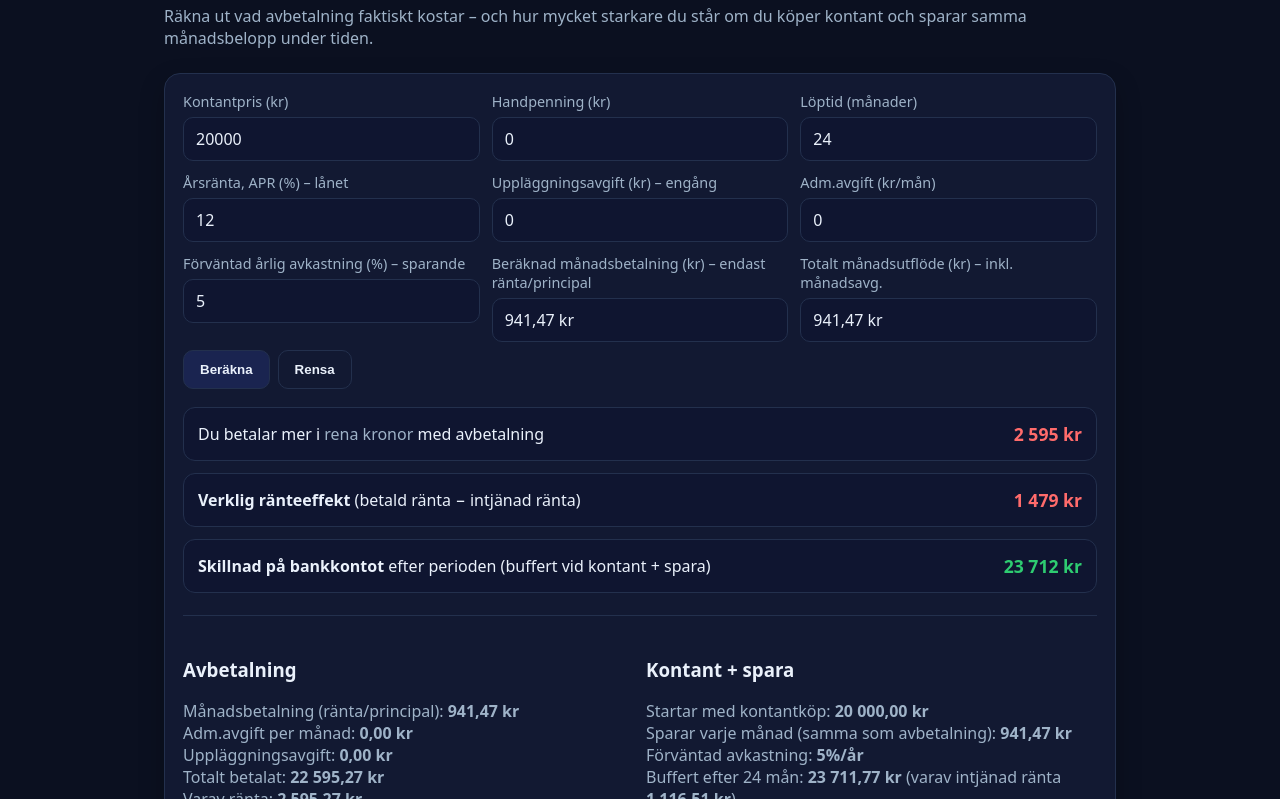
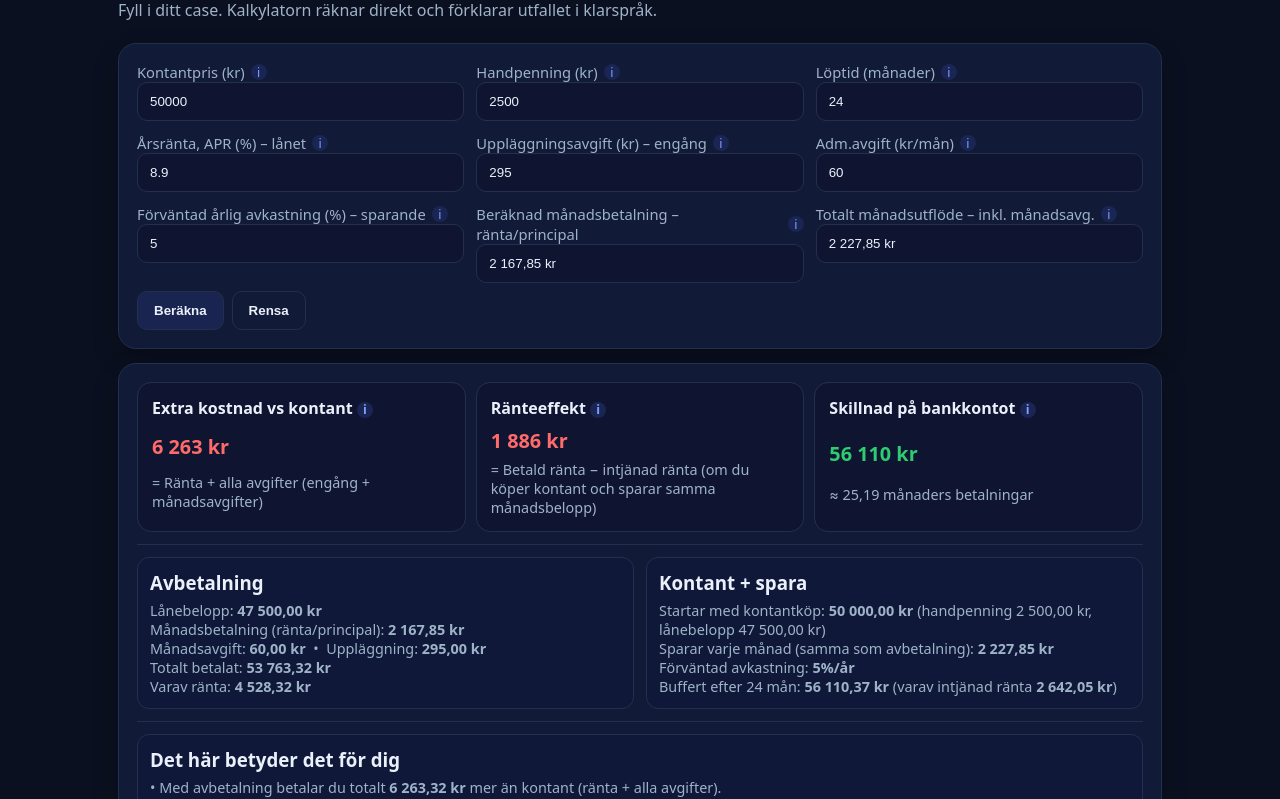
Before and after one commit to Hassehare1/finans-kalkyl-demo, a plain HTML site: page finans-kalkylator.html in a window 1280 px wide. Shown: the part 78-877 px from the top of the page. Drawn offline with Linux system fonts and the light colour scheme.

Commit message:
Update finans-kalkylator.html

```diff
--- a/finans-kalkylator.html
+++ b/finans-kalkylator.html
@@ -1,111 +1,99 @@
 <!doctype html>
 <html lang="sv">
 <head>
-  <meta charset="utf-8" />
-  <meta name="viewport" content="width=device-width, initial-scale=1" />
-  <title>Köp på avbetalning vs kontant + spara</title>
+<meta charset="utf-8"/>
+<meta name="viewport" content="width=device-width,initial-scale=1"/>
+<title>Avbetalning vs kontant + spara</title>
 <style>
   :root{
-      --bg:#0b1020;
-      --card:#121932;
-      --muted:#9fb3c8;
-      --text:#eaf1fb;
-      --ok:#2ecc71;
-      --warn:#ffb648;
-      --bad:#ff6b6b;
-      --line:#23304d;
-      --focus:#7aa2ff;
+    --bg:#0b1020;--card:#111a36;--soft:#0f1530;--line:#23304d;
+    --text:#eaf1fb;--muted:#9fb3c8;--hint:#7aa2ff;
+    --ok:#2ecc71;--warn:#ffb648;--bad:#ff6b6b;
   }
   *{box-sizing:border-box}
-    body{
-      margin:0; font-family: ui-sans-serif, system-ui, -apple-system, Segoe UI, Roboto, Helvetica, Arial, sans-serif;
-      background:var(--bg); color:var(--text);
-    }
-    .wrap{max-width:1000px; margin-inline:auto; padding:24px}
-    h1{font-size:clamp(22px,2.6vw,32px); margin:0 0 16px}
-    .sub{color:var(--muted); margin:0 0 24px}
-    .card{
-      background:var(--card); border:1px solid var(--line);
-      border-radius:16px; padding:18px;
-      box-shadow:0 10px 24px rgba(0,0,0,.25);
-    }
-    .grid{display:grid; gap:12px}
-    @media(min-width:780px){ .grid{grid-template-columns: repeat(3, 1fr)} }
-    label{font-size:.9rem; color:var(--muted)}
-    input{
-      width:100%; padding:10px 12px; font:inherit; color:var(--text);
-      background:#0f1530; border:1px solid var(--line); border-radius:10px;
-      outline:none;
-    }
-    input:focus{border-color:var(--focus); box-shadow:0 0 0 4px rgba(122,162,255,.15)}
-    .col{display:flex; flex-direction:column; gap:6px}
-    .row{display:flex; gap:8px; flex-wrap:wrap}
-    .btn{
-      padding:11px 16px; border-radius:10px; border:1px solid var(--line);
-      background:#1a2450; color:var(--text); cursor:pointer; font-weight:600;
-    }
-    .btn:hover{filter:brightness(1.05)}
+  body{margin:0;background:var(--bg);color:var(--text);
+       font-family:ui-sans-serif,system-ui,-apple-system,Segoe UI,Roboto,Helvetica,Arial}
+  .wrap{max-width:1100px;margin:auto;padding:28px}
+  h1{margin:0 0 6px;font-size:clamp(22px,2.7vw,32px)}
+  .sub{margin:0 0 22px;color:var(--muted)}
+  .card{background:var(--card);border:1px solid var(--line);border-radius:18px;padding:18px;box-shadow:0 10px 24px rgba(0,0,0,.25)}
+  .grid{display:grid;gap:12px}
+  @media(min-width:860px){ .grid.two{grid-template-columns:1fr 1fr} .grid.three{grid-template-columns:repeat(3,1fr)} }
+  label{display:flex;gap:6px;align-items:center;font-size:.92rem;color:var(--muted)}
+  .i{display:inline-flex;width:16px;height:16px;border-radius:50%;background:#1b2553;color:var(--hint);
+      align-items:center;justify-content:center;font-size:.78rem;cursor:help}
+  input{width:100%;padding:11px 12px;background:var(--soft);color:var(--text);border:1px solid var(--line);
+        border-radius:10px;outline:none}
+  input:focus{border-color:var(--hint);box-shadow:0 0 0 4px rgba(122,162,255,.15)}
+  .row{display:flex;gap:8px;flex-wrap:wrap}
+  .btn{padding:11px 16px;border-radius:10px;border:1px solid var(--line);background:#1a2450;color:var(--text);font-weight:700;cursor:pointer}
+  .btn:hover{filter:brightness(1.06)}
   .btn.sec{background:transparent}
-    .result{
-      margin-top:18px; display:grid; gap:12px
-    }
-    .kpi{
-      padding:14px; border:1px solid var(--line); border-radius:12px; background:#0f1530;
-      display:flex; justify-content:space-between; align-items:center; gap:10px;
-    }
-    .kpi .v{font-weight:800; font-size:1.1rem}
+  .hr{height:1px;background:var(--line);margin:12px 0}
+  .kpis{display:grid;gap:10px}
+  @media(min-width:860px){ .kpis{grid-template-columns:repeat(3,1fr)} }
+  .kpi{background:var(--soft);border:1px solid var(--line);border-radius:14px;padding:14px;display:grid;gap:6px}
+  .kpi h3{margin:0 0 2px;font-size:1rem}
+  .v{font-weight:850;font-size:1.24rem}
   .ok{color:var(--ok)} .bad{color:var(--bad)} .muted{color:var(--muted)}
-    .hr{height:1px; background:var(--line); margin:10px 0}
-    details{background:#0f1530; border:1px solid var(--line); border-radius:12px; padding:12px}
-    summary{cursor:pointer; color:var(--muted); font-weight:600}
+  .callout{background:#0f1838;border:1px solid var(--line);border-radius:12px;padding:12px}
+  .tiny{font-size:.9rem;color:var(--muted)}
+  details{background:#0f1530;border:1px solid var(--line);border-radius:12px;padding:10px 12px}
+  summary{cursor:pointer;color:var(--muted);font-weight:700}
   ul{margin:8px 0 0 20px}
-    .foot{margin-top:10px; color:var(--muted); font-size:.9rem}
+  .title{display:flex;align-items:center;gap:10px}
+  .highlight{padding:6px 10px;background:#0e1a44;border:1px dashed var(--line);border-radius:10px}
 </style>
 </head>
 <body>
 <div class="wrap">
-    <h1>Avbetalning vs kontant&nbsp;+&nbsp;spara</h1>
-    <p class="sub">Räkna ut vad avbetalning faktiskt kostar – och hur mycket starkare du står om du köper kontant och sparar samma månadsbelopp under tiden.</p>
 
+  <div class="title">
+    <h1>Avbetalning vs kontant + spara</h1>
+    <span class="highlight tiny">Pedagogiskt: visa hur “spara först, köp sen” slår avbetalning</span>
+  </div>
+  <p class="sub">Fyll i ditt case. Kalkylatorn räknar direkt och förklarar utfallet i klarspråk.</p>
+
+  <!-- INPUTS -->
   <div class="card">
-      <div class="grid">
-        <div class="col">
-          <label>Kontantpris (kr)</label>
-          <input id="price" type="number" inputmode="decimal" value="20000" min="0" />
+    <div class="grid three">
+      <div>
+        <label>Kontantpris (kr) <span class="i" title="Pris att betala idag om du köper kontant.">i</span></label>
+        <input id="price" type="number" value="50000" min="0" inputmode="decimal">
       </div>
-        <div class="col">
-          <label>Handpenning (kr)</label>
-          <input id="down" type="number" inputmode="decimal" value="0" min="0" />
+      <div>
+        <label>Handpenning (kr) <span class="i" title="Om du lägger in kontantinsats och finansierar resten. 0 kr = hela priset lånas.">i</span></label>
+        <input id="down" type="number" value="2500" min="0" inputmode="decimal">
       </div>
-        <div class="col">
-          <label>Löptid (månader)</label>
-          <input id="months" type="number" inputmode="numeric" value="24" min="1" />
+      <div>
+        <label>Löptid (månader) <span class="i" title="Antal månader med avbetalning.">i</span></label>
+        <input id="months" type="number" value="24" min="1" inputmode="numeric">
       </div>
 
-        <div class="col">
-          <label>Årsränta, APR (%) – lånet</label>
-          <input id="apr" type="number" inputmode="decimal" value="12" step="0.01" min="0" />
+      <div>
+        <label>Årsränta, APR (%) – lånet <span class="i" title="Effektiv låneränta/år. Använd t.ex. 6–20 % beroende på kredit.">i</span></label>
+        <input id="apr" type="number" value="8.9" step="0.01" min="0">
       </div>
-        <div class="col">
-          <label>Uppläggningsavgift (kr) – engång</label>
-          <input id="setup" type="number" inputmode="decimal" value="0" min="0" />
+      <div>
+        <label>Uppläggningsavgift (kr) – engång <span class="i" title="Startavgift som ofta läggs på faktura 1.">i</span></label>
+        <input id="setup" type="number" value="295" min="0">
       </div>
-        <div class="col">
-          <label>Adm.avgift (kr/mån)</label>
-          <input id="monthFee" type="number" inputmode="decimal" value="0" min="0" />
+      <div>
+        <label>Adm.avgift (kr/mån) <span class="i" title="Fasta månadsavgifter (avi, administration).">i</span></label>
+        <input id="monthFee" type="number" value="60" min="0">
       </div>
 
-        <div class="col">
-          <label>Förväntad årlig avkastning (%) – sparande</label>
-          <input id="aprSave" type="number" inputmode="decimal" value="5" step="0.01" min="0" />
+      <div>
+        <label>Förväntad årlig avkastning (%) – sparande <span class="i" title="Rimlig långsiktig antagning, ex. 5–7 %. Sätt 0 om du vill jämföra utan avkastning.">i</span></label>
+        <input id="aprSave" type="number" value="5" step="0.01" min="0">
       </div>
-        <div class="col">
-          <label>Beräknad månadsbetalning (kr) – endast ränta/principal</label>
-          <input id="pmtOut" type="text" readonly />
+      <div>
+        <label>Beräknad månadsbetalning – ränta/principal <span class="i" title="Detta är själva annuiteten (utan månadsavgift). Uppdateras automatiskt.">i</span></label>
+        <input id="pmtOut" type="text" readonly>
       </div>
-        <div class="col">
-          <label>Totalt månadsutflöde (kr) – inkl. månadsavg.</label>
-          <input id="pmtTotalOut" type="text" readonly />
+      <div>
+        <label>Totalt månadsutflöde – inkl. månadsavg. <span class="i" title="Annuitet + månadsavgift = vad som lämnar kontot varje månad vid avbetalning.">i</span></label>
+        <input id="pmtTotalOut" type="text" readonly>
       </div>
     </div>
 
@@ -113,125 +101,161 @@
       <button class="btn" id="calc">Beräkna</button>
       <button class="btn sec" id="reset">Rensa</button>
     </div>
+  </div>
 
-      <div class="result" id="result" hidden>
+  <!-- KPIs -->
+  <div id="panel" class="card" style="margin-top:14px;display:none">
+    <div class="kpis">
       <div class="kpi">
-          <div>Du betalar mer i <span class="muted">rena kronor</span> med avbetalning</div>
+        <h3>Extra kostnad vs kontant <span class="i" title="Det du betalar mer än kontantköp: all låneränta + uppläggning + månadsavgifter.">i</span></h3>
         <div class="v bad" id="extraPaid">–</div>
+        <div class="tiny">= Ränta + <span class="muted">alla avgifter</span> (engång + månadsavgifter)</div>
       </div>
 
       <div class="kpi">
-          <div><strong>Verklig ränteeffekt</strong> (betald ränta − intjänad ränta)</div>
+        <h3>Ränteeffekt <span class="i" title="Betald låneränta minus intjänad ränta i ditt eget sparande. Positivt = räntan du betalar överstiger det du själv hinner tjäna.">i</span></h3>
         <div class="v bad" id="rateGap">–</div>
+        <div class="tiny">= Betald ränta − intjänad ränta (om du köper kontant och sparar samma månadsbelopp)</div>
       </div>
 
       <div class="kpi">
-          <div><strong>Skillnad på bankkontot</strong> efter perioden (buffert vid kontant&nbsp;+&nbsp;spara)</div>
+        <h3>Skillnad på bankkontot <span class="i" title="Bufferten du har efter perioden om du köper kontant och sparar samma månadsbelopp som avbetalningen skulle varit.">i</span></h3>
         <div class="v ok" id="buff">–</div>
+        <div class="tiny" id="monthsEquiv"></div>
+      </div>
     </div>
 
     <div class="hr"></div>
 
-        <div class="grid" style="grid-template-columns:repeat(2,1fr)">
-          <div>
-            <h3>Avbetalning</h3>
-            <p class="muted" id="loanDetail"></p>
+    <div class="grid two">
+      <div class="callout">
+        <h3 style="margin:0 0 6px">Avbetalning</h3>
+        <div id="loanDetail" class="tiny"></div>
       </div>
-          <div>
-            <h3>Kontant&nbsp;+&nbsp;spara</h3>
-            <p class="muted" id="saveDetail"></p>
+      <div class="callout">
+        <h3 style="margin:0 0 6px">Kontant + spara</h3>
+        <div id="saveDetail" class="tiny"></div>
       </div>
     </div>
+
+    <div class="hr"></div>
+
+    <div class="callout">
+      <h3 style="margin:0 0 6px;">Det här betyder det för dig</h3>
+      <div id="story" class="tiny"></div>
+    </div>
+
+    <div class="hr"></div>
 
     <details>
       <summary>Hur räknar vi? (formler)</summary>
       <ul>
         <li>Månadsränta (lånet): <code>i = APR / 12</code></li>
-            <li>Annuitetsbetalning (PMT): <code>PMT = i · PV / (1 − (1+i)<sup>−n</sup>)</code></li>
-            <li>Totalt utflöde vid avbetalning: <code>PMT · n + månadsavgift · n + uppläggning</code></li>
-            <li>Intjänad ränta på sparande: <code>FV − (PMT+månadsavgift) · n</code></li>
-            <li>Buffert (FV) vid kontant + spara: <code>(PMT+månadsavgift) · ((1+r)<sup>n</sup> − 1) / r</code> där <code>r = avkastning/12</code></li>
+        <li>Annuitet (PMT): <code>PMT = i·PV / (1 − (1+i)<sup>−n</sup>)</code></li>
+        <li>Totalt utflöde vid avbetalning: <code>PMT·n + månadsavgift·n + uppläggning</code></li>
+        <li>Buffert (FV) när du sparar samma månadsutflöde: <code>FV = A · ((1+r)<sup>n</sup> − 1)/r</code>, <em>r = avkastning/12</em></li>
+        <li>Intjänad ränta: <code>FV − A·n</code></li>
+        <li>Ränteeffekt: <code>(PMT·n − PV) − (FV − A·n)</code></li>
       </ul>
     </details>
-
-        <p class="foot">Tips: Testa olika räntor och avgifter – pedagogiken är att “spara först, köp sen” är ekonomiskt kraftfullt.</p>
-      </div>
+    <p class="tiny" style="margin-top:8px">Tips: Testa att höja/lägga på avgifter och/eller sänka avkastningen. Poängen syns ändå: att spara först och köpa sen bygger styrka.</p>
   </div>
 </div>
 
 <script>
-    const byId = id => document.getElementById(id);
-    const fmt0 = v => v.toLocaleString('sv-SE', { maximumFractionDigits: 0 });
-    const fmt2 = v => v.toLocaleString('sv-SE', { minimumFractionDigits: 2, maximumFractionDigits: 2 });
+  const $ = id => document.getElementById(id);
+  const fmt0 = v => v.toLocaleString('sv-SE', {maximumFractionDigits:0});
+  const fmt2 = v => v.toLocaleString('sv-SE', {minimumFractionDigits:2,maximumFractionDigits:2});
 
   function calc(){
-      const price     = +byId('price').value || 0;          // kontantpris
-      const down      = +byId('down').value  || 0;          // handpenning
-      const PV        = Math.max(price - down, 0);          // lånebelopp
-      const n         = Math.max(+byId('months').value || 1, 1);
-      const apr       = Math.max(+byId('apr').value || 0, 0)/100;
-      const i         = apr/12;                              // månadsränta lån
-      const setup     = +byId('setup').value || 0;           // engångsavgift
-      const monthFee  = +byId('monthFee').value || 0;        // månadsavgift
-      const aprSave   = Math.max(+byId('aprSave').value||0,0)/100;
-      const rs        = aprSave/12;                          // månadsavkastning spar
-      // Annuitets-PMT (end-of-period)
-      const PMT = i === 0 ? PV/n : (i*PV)/(1 - Math.pow(1+i, -n));
-      const monthlyOut = PMT + monthFee;
+    const price    = +$('price').value||0;
+    const down     = +$('down').value||0;
+    const PV       = Math.max(price - down,0);           // lånebelopp
+    const n        = Math.max(+$('months').value||1,1);
+    const apr      = Math.max(+$('apr').value||0,0)/100; // låneränta/år
+    const i        = apr/12;
+    const setup    = +$('setup').value||0;
+    const monthFee = +$('monthFee').value||0;
+    const aprSave  = Math.max(+$('aprSave').value||0,0)/100;
+    const r        = aprSave/12;
 
-      byId('pmtOut').value      = fmt2(PMT) + ' kr';
-      byId('pmtTotalOut').value = fmt2(monthlyOut) + ' kr';
+    // Annuitetsbetalning (utan månadsavgift)
+    const PMT = i===0 ? PV/n : (i*PV)/(1-Math.pow(1+i,-n));
+    const A   = PMT + monthFee; // totala månadsutflödet vid avbetalning
+    $('pmtOut').value      = fmt2(PMT)+' kr';
+    $('pmtTotalOut').value = fmt2(A)+' kr';
 
-      // Avbetalning – totals
+    // Avbetalning totals
     const totalInstall = PMT*n + monthFee*n + setup;
-      const interestPaid = PMT*n - PV; // bara räntekomponenten i annuiteten
-      const extraPaidVsCash = totalInstall - PV; // ränta + alla avgifter
+    const interestPaid = PMT*n - PV;
+    const extraPaid    = totalInstall - PV; // allt över kontant
 
-      // Kontant + spara – buffert (framtida värde)
-      const FV = rs === 0 ? monthlyOut*n : monthlyOut*((Math.pow(1+rs, n)-1)/rs);
-      const contrib = monthlyOut*n;
+    // Kontant + spara (samma månadsutflöde A)
+    const FV = r===0 ? A*n : A*((Math.pow(1+r,n)-1)/r);
+    const contrib = A*n;
     const interestEarned = FV - contrib;
 
     // Ränteeffekt
     const rateGap = interestPaid - interestEarned;
 
+    // Månader buffert motsvarar
+    const monthsEquiv = A>0 ? FV/A : 0;
+
     // UI
-      byId('extraPaid').textContent = fmt0(extraPaidVsCash) + ' kr';
-      byId('rateGap').textContent   = fmt0(rateGap) + ' kr';
-      byId('buff').textContent      = fmt0(FV) + ' kr';
-      byId('result').hidden = false;
+    $('extraPaid').textContent = fmt0(extraPaid)+' kr';
+    $('rateGap').textContent   = fmt0(rateGap)+' kr';
+    $('buff').textContent      = fmt0(FV)+' kr';
+    $('monthsEquiv').textContent = monthsEquiv>0
+      ? `≈ ${fmt2(monthsEquiv)} månaders betalningar`
+      : '';
 
-      byId('loanDetail').innerHTML =
-        `Månadsbetalning (ränta/principal): <strong>${fmt2(PMT)} kr</strong><br>
-         Adm.avgift per månad: <strong>${fmt2(monthFee)} kr</strong><br>
-         Uppläggningsavgift: <strong>${fmt2(setup)} kr</strong><br>
+    $('loanDetail').innerHTML =
+      `Lånebelopp: <strong>${fmt2(PV)} kr</strong><br>
+       Månadsbetalning (ränta/principal): <strong>${fmt2(PMT)} kr</strong><br>
+       Månadsavgift: <strong>${fmt2(monthFee)} kr</strong> &nbsp;•&nbsp;
+       Uppläggning: <strong>${fmt2(setup)} kr</strong><br>
        Totalt betalat: <strong>${fmt2(totalInstall)} kr</strong><br>
        Varav ränta: <strong>${fmt2(interestPaid)} kr</strong>`;
 
-      byId('saveDetail').innerHTML =
+    $('saveDetail').innerHTML =
       `Startar med kontantköp: <strong>${fmt2(price)} kr</strong>
        ${down>0 ? `(handpenning ${fmt2(down)} kr, lånebelopp ${fmt2(PV)} kr)` : ''}<br>
-         Sparar varje månad (samma som avbetalning): <strong>${fmt2(monthlyOut)} kr</strong><br>
-         Förväntad avkastning: <strong>${(+byId('aprSave').value||0)}%/år</strong><br>
+       Sparar varje månad (samma som avbetalning): <strong>${fmt2(A)} kr</strong><br>
+       Förväntad avkastning: <strong>${(+$('aprSave').value||0)}%/år</strong><br>
        Buffert efter ${n} mån: <strong>${fmt2(FV)} kr</strong> (varav intjänad ränta <strong>${fmt2(interestEarned)} kr</strong>)`;
+
+    // Tolkning i klarspråk
+    const story =
+      `• Med avbetalning betalar du totalt <strong>${fmt2(extraPaid)} kr</strong> mer än kontant
+       (ränta + alla avgifter).<br>
+       • Din <em>ränteeffekt</em> är <strong>${fmt2(rateGap)} kr</strong> – det är betald ränta minus det du själv
+       hinner tjäna genom att spara.<br>
+       • Väljer du kontant + spara så har du efter ${n} mån en buffert på
+       <strong>${fmt2(FV)} kr</strong>, vilket motsvarar cirka <strong>${fmt2(monthsEquiv)}</strong> månaders
+       betalningar.`;
+
+    $('story').innerHTML = story;
+
+    $('panel').style.display = 'block';
   }
 
   function reset(){
-      byId('price').value = 20000;
-      byId('down').value = 0;
-      byId('months').value = 24;
-      byId('apr').value = 12;
-      byId('setup').value = 0;
-      byId('monthFee').value = 0;
-      byId('aprSave').value = 5;
-      byId('pmtOut').value = '';
-      byId('pmtTotalOut').value = '';
-      byId('result').hidden = true;
+    $('price').value=50000; $('down').value=2500; $('months').value=24;
+    $('apr').value=8.9; $('setup').value=295; $('monthFee').value=60; $('aprSave').value=5;
+    $('pmtOut').value=''; $('pmtTotalOut').value='';
+    $('panel').style.display='none';
   }
 
-    byId('calc').addEventListener('click', calc);
-    byId('reset').addEventListener('click', reset);
-    // Förifyll första beräkningen
+  // interaktion
+  $('calc').addEventListener('click', calc);
+  $('reset').addEventListener('click', reset);
+
+  // auto-beräkning vid inmatning
+  ['price','down','months','apr','setup','monthFee','aprSave'].forEach(id=>{
+    $(id).addEventListener('input', ()=>{ try{calc()}catch{} });
+  });
+
+  // första beräkning
   calc();
 </script>
 </body>
```
Lines whose indentation alone changed are shown as unchanged.
